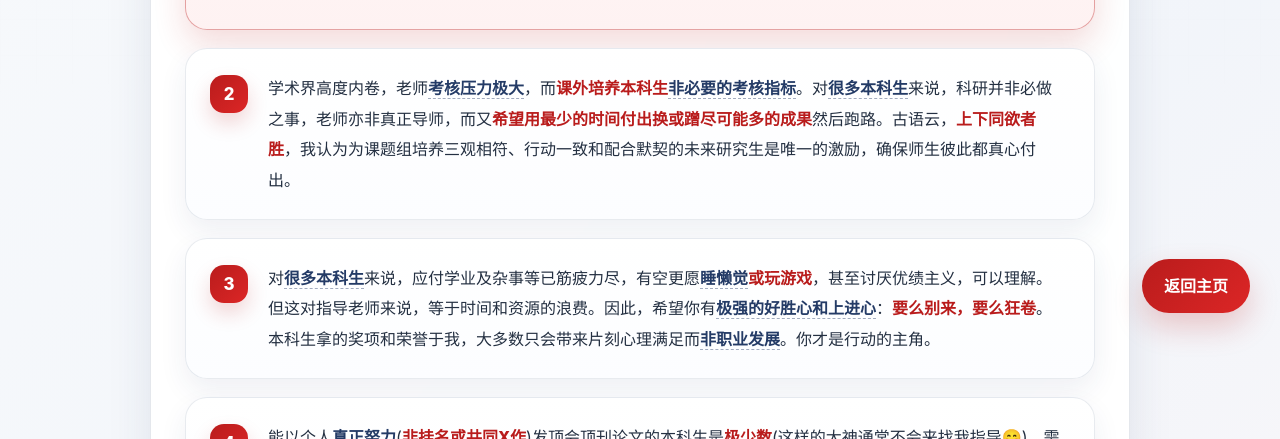
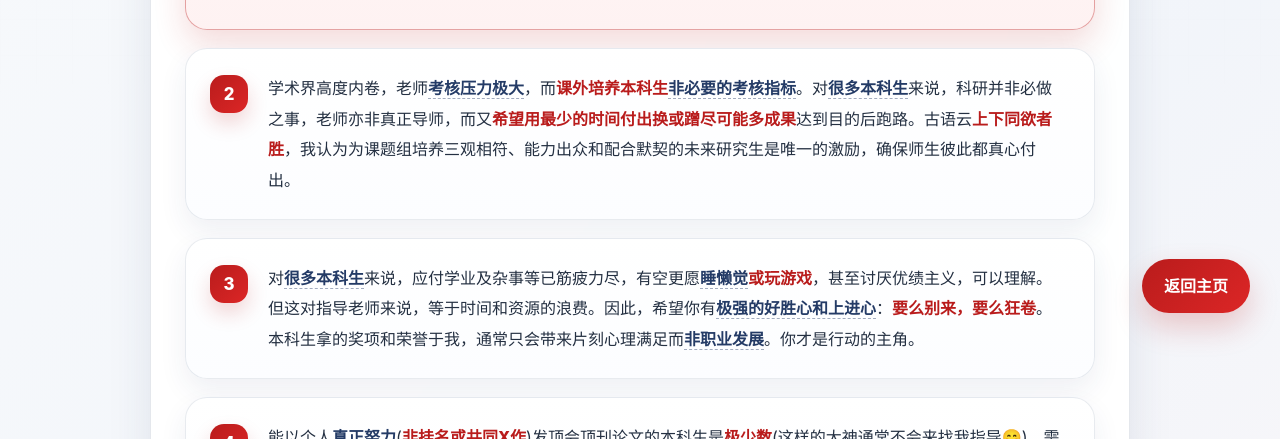
Before and after one commit to fangvv/Homepage, a Jekyll site: the page faq.html, which Jekyll copies as it is, in a window 1280 px wide. Shown: the part 557-996 px from the top of the page. Built offline with Jekyll 4.4.1, drawn with Linux system fonts in a browser that asks for light colours; comment, search, counter and statistics services are not loaded.

Commit message:
Update faq.html

```diff
--- a/faq.html
+++ b/faq.html
@@ -57,7 +57,7 @@
                         target="_blank" rel="noopener noreferrer">非必要的考核指标</a></strong>。对<a
                         href="https://www.zhihu.com/question/2029984179363038791/answer/2052120711435655043"
                         target="_blank"
-                        rel="noopener noreferrer">很多本科生</a>来说，科研并非必做之事，老师亦非真正导师，而又<strong>希望用最少的时间付出换或蹭尽可能多的成果</strong>然后跑路。古语云，<strong>上下同欲者胜</strong>，我认为为课题组培养三观相符、行动一致和配合默契的未来研究生是唯一的激励，确保师生彼此都真心付出。
+                        rel="noopener noreferrer">很多本科生</a>来说，科研并非必做之事，老师亦非真正导师，而又<strong>希望用最少的时间付出换或蹭尽可能多成果</strong>达到目的后跑路。古语云<strong>上下同欲者胜</strong>，我认为为课题组培养三观相符、能力出众和配合默契的未来研究生是唯一的激励，确保师生彼此都真心付出。
                 </li>
 
                 <li>对<a href="https://www.zhihu.com/question/2029984179363038791/answer/2052120711435655043"
@@ -68,7 +68,7 @@
                         rel="noopener noreferrer">睡懒觉</a>或玩游戏</strong>，甚至讨厌优绩主义，可以理解。但这对指导老师来说，等于时间和资源的浪费。因此，希望你有<a
                         href="https://p9.itc.cn/q_70/images03/20211231/97b9e0e41e424e699d87b0a6c46add0e.jpeg"
                         target="_blank"
-                        rel="noopener noreferrer">极强的好胜心和上进心</a>：<strong>要么别来，要么狂卷</strong>。本科生拿的奖项和荣誉于我，大多数只会带来片刻心理满足而<a
+                        rel="noopener noreferrer">极强的好胜心和上进心</a>：<strong>要么别来，要么狂卷</strong>。本科生拿的奖项和荣誉于我，通常只会带来片刻心理满足而<a
                         href="https://www.zhihu.com/question/2067235011804320517/answer/2067634560196727558"
                         target="_blank" rel="noopener noreferrer">非职业发展</a>。你才是行动的主角。
                 </li>
@@ -79,7 +79,6 @@
                         href="https://www.zhihu.com/question/2014876930340569682/answer/2015195763613914710"
                         target="_blank" rel="noopener noreferrer">除非是...</a>
                 </li>
-
                 <li><strong>大一同学请慎重进组</strong>，因为未专业分流，缺少相关知识技能，不确定性高，志向多变。同理，我也认为很难以指导外校和非本院的学生。在无实际约束条件(如毕业)下，学生易跑路，老师易<a
                         href="https://www.zhihu.com/question/519787074/answer/3389339862" target="_blank"
                         rel="noopener noreferrer">吃力不讨好</a>，效果差，浪费时间。
```
